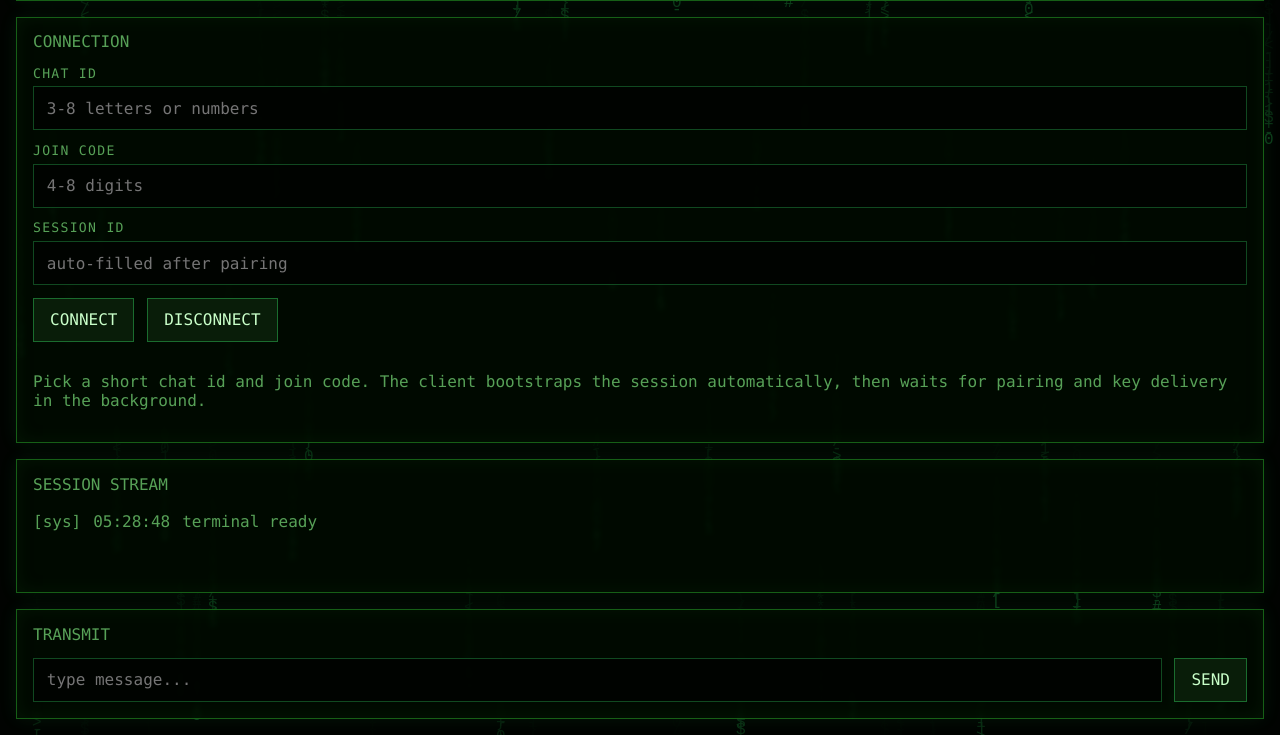
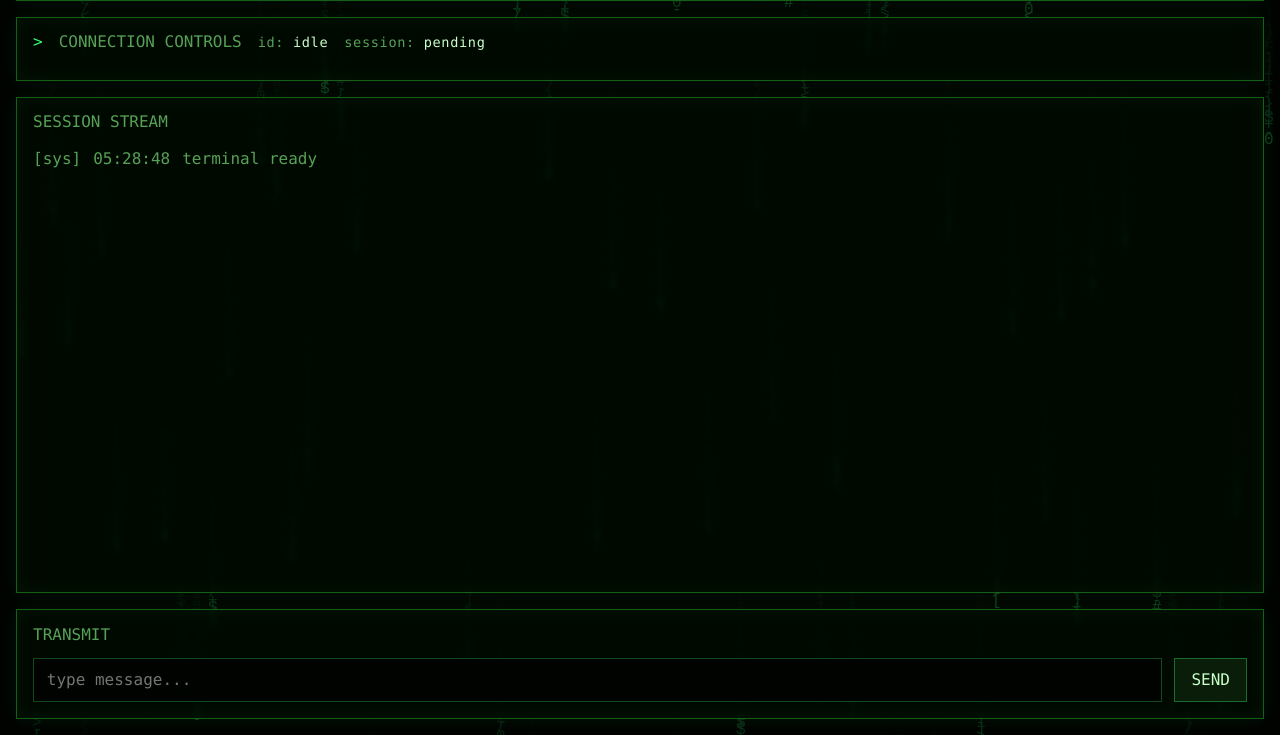
Before and after one commit to sarzeev/ephemeral-anonymous-chat, a plain HTML site: page src/main/resources/static/index.html in a window 1280 px wide. Shown: the part 65-800 px from the top of the page. Drawn offline with nearby package versions, Linux system fonts and the light colour scheme.

Commit message:
drop down and stream respect++

```diff
--- a/src/main/resources/static/chat.css
+++ b/src/main/resources/static/chat.css
@@ -107,6 +107,52 @@ body {
     gap: 0.9rem;
 }
 
+.controls-panel {
+    padding: 0;
+    align-self: start;
+}
+
+.controls-summary {
+    display: flex;
+    align-items: center;
+    gap: 1rem;
+    list-style: none;
+    cursor: pointer;
+    padding: 0.9rem 1rem;
+}
+
+.controls-summary::-webkit-details-marker {
+    display: none;
+}
+
+.controls-summary::before {
+    content: ">";
+    color: var(--accent);
+    transition: transform 0.16s ease;
+}
+
+.controls-panel[open] .controls-summary::before {
+    transform: rotate(90deg);
+}
+
+.summary-meta {
+    color: var(--text-dim);
+    font-size: 0.85rem;
+    letter-spacing: 0.04rem;
+}
+
+.summary-meta strong {
+    color: var(--text-bright);
+    font-weight: 500;
+}
+
+.controls-content {
+    display: grid;
+    gap: 0.9rem;
+    padding: 0 1rem 1rem;
+    border-top: 1px solid rgba(63, 255, 63, 0.14);
+}
+
 .terminal-form,
 .composer-form {
     display: grid;
@@ -171,6 +217,7 @@ button:disabled {
     display: grid;
     grid-template-rows: auto 1fr auto;
     gap: 0.8rem;
+    padding-bottom: 0.8rem;
 }
 
 .message-log {
@@ -265,6 +312,11 @@ button:disabled {
         flex-direction: column;
     }
 
+    .controls-summary {
+        flex-direction: column;
+        align-items: flex-start;
+    }
+
     .message-line {
         grid-template-columns: auto 1fr;
     }
--- a/src/main/resources/static/chat.js
+++ b/src/main/resources/static/chat.js
@@ -10,6 +10,9 @@
     const tempUserIdInput = document.getElementById("temp-user-id");
     const joinTokenInput = document.getElementById("join-token");
     const sessionIdInput = document.getElementById("session-id");
+    const controlsPanel = document.getElementById("controls-panel");
+    const summaryUser = document.getElementById("summary-user");
+    const summarySession = document.getElementById("summary-session");
 
     const state = {
         client: null,
@@ -30,6 +33,11 @@
     function setStatus(status, text) {
         statusElement.textContent = text;
         statusElement.className = "status-value " + status;
+    }
+
+    function updateSummary() {
+        summaryUser.textContent = state.tempUserId || "idle";
+        summarySession.textContent = state.sessionId || "pending";
     }
 
     function escapeHtml(value) {
@@ -170,6 +178,8 @@
             state.sessionKey = payload.sessionKey || null;
             state.encryptionEnabled = Boolean(payload.encryptionEnabled);
             sessionIdInput.value = payload.sessionId;
+            updateSummary();
+            controlsPanel.open = false;
             subscribeToSession(payload.sessionId);
             appendSystemLine(state.encryptionEnabled ? "session key received" : "development relay mode active");
         });
@@ -231,6 +241,7 @@
 
         state.tempUserId = bootstrapResult.credentials.tempUserId;
         state.sessionId = sessionId || null;
+        updateSummary();
         state.client = buildClient(bootstrapResult.credentials.tempUserId, bootstrapResult.credentials.joinToken);
         setStatus("status-connecting", "CONNECTING");
         state.client.activate();
@@ -247,6 +258,7 @@
         state.sessionReady = false;
         state.sessionKey = null;
         state.encryptionEnabled = false;
+        updateSummary();
         setStatus("status-offline", "OFFLINE");
         connectButton.disabled = false;
     }
@@ -467,5 +479,6 @@
 
     startExpirySweep();
     initMatrixRain();
+    updateSummary();
     appendSystemLine("terminal ready");
 })();
--- a/src/main/resources/static/index.html
+++ b/src/main/resources/static/index.html
@@ -18,8 +18,13 @@
         </div>
     </header>
 
-    <section class="terminal-panel controls-panel">
-        <div class="panel-title">CONNECTION</div>
+    <details class="terminal-panel controls-panel" id="controls-panel">
+        <summary class="controls-summary">
+            <span class="panel-title">CONNECTION CONTROLS</span>
+            <span class="summary-meta">id: <strong id="summary-user">idle</strong></span>
+            <span class="summary-meta">session: <strong id="summary-session">pending</strong></span>
+        </summary>
+        <div class="controls-content">
             <form id="connect-form" class="terminal-form">
                 <label class="terminal-field">
                     <span>CHAT ID</span>
@@ -38,8 +43,9 @@
                     <button id="disconnect-button" type="button">DISCONNECT</button>
                 </div>
             </form>
-        <p class="terminal-note">Pick a short chat id and join code. The client bootstraps the session automatically, then waits for pairing and key delivery in the background.</p>
-    </section>
+            <p class="terminal-note">Pick a short chat id and join code. Open this panel only when you need to change connection details.</p>
+        </div>
+    </details>
 
     <section class="terminal-panel chat-panel">
         <div class="panel-title">SESSION STREAM</div>
```
Lines whose indentation alone changed are shown as unchanged.
